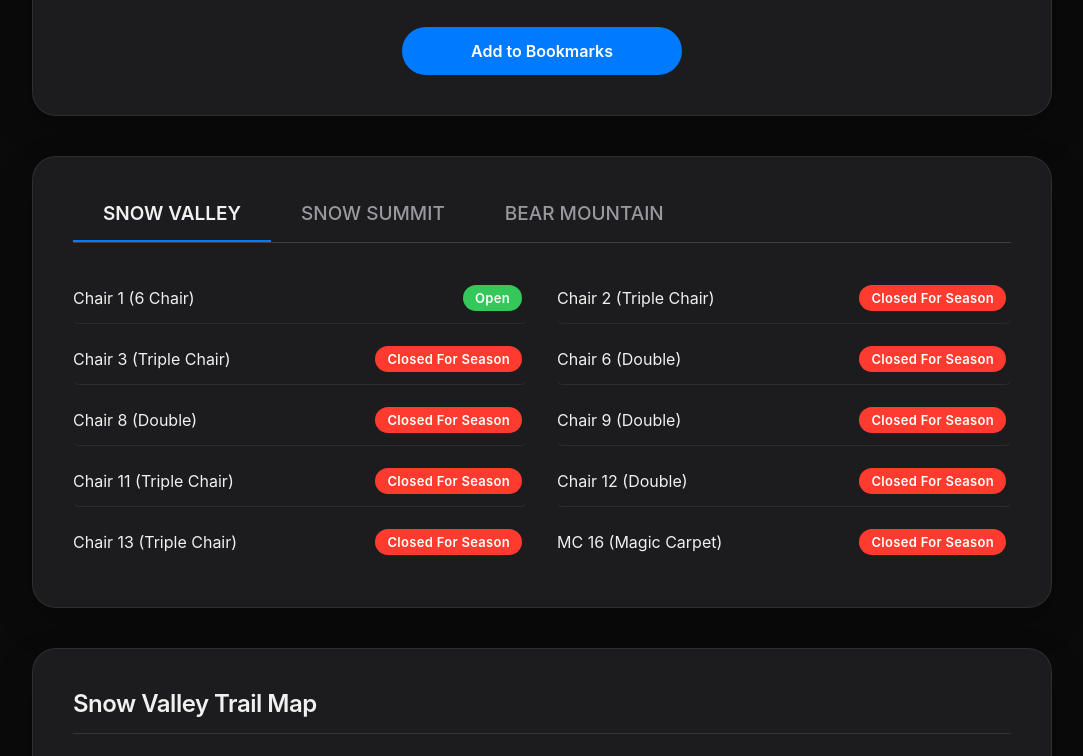
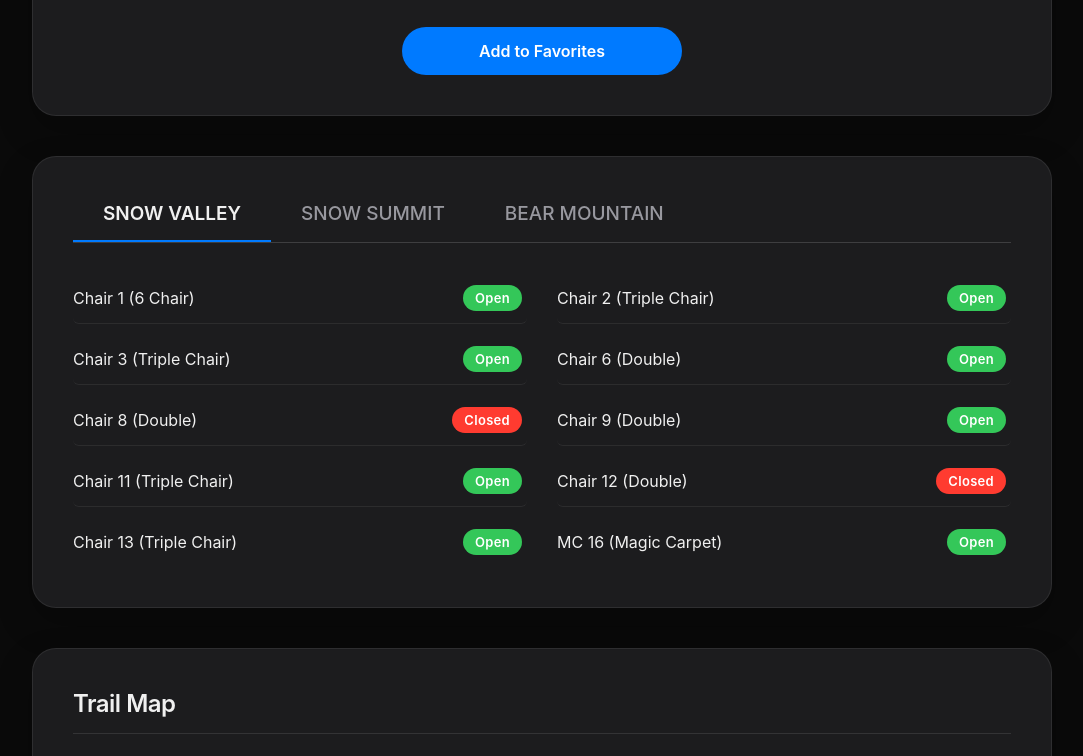
Before and after one commit to DellOptiPlex755x/SlopeScout, a website: page assets/pages/bigbear.html in a window 1280 px wide. Shown: the part 532-1288 px from the top of the page, without its empty margins (98-1181 px from the left). Drawn offline with Linux system fonts and the light colour scheme; no server answers; grey boxes are pictures that could not be loaded; files whose address does not match are found by name.

Commit message:
Revert "Nav Bar Fixes"
This reverts commit 437e83c2337502bb6ec65721d107f9b470549afc.

```diff
--- a/assets/pages/bigbear.html
+++ b/assets/pages/bigbear.html
@@ -15,11 +15,10 @@
             --text-light: #f0f0f0;
             --text-secondary: rgba(235, 235, 245, 0.6);
             --accent-blue: #007aff;
-            --status-open: #34c759; /* Green for Open */
-            --status-closed: #ff3b30; /* Red for Closed */
-            --status-scheduled: #ff9500; /* Orange for Scheduled */
-            --status-hold: #5e5ce6; /* Purple for Hold */
-            /* --status-closed-season: #8e8e93; /* Grey for Closed For Season - REMOVED */
+            --status-open: #34c759;
+            --status-closed: #ff3b30;
+            --status-scheduled: #ff9500;
+            --status-hold: #5e5ce6;
             --transition-speed: 0.3s;
         }
 
@@ -101,7 +100,7 @@
         /* --- Removed Parallax Text Styles --- */
 
 
-        /* --- Styles for Content Area, Cards, Tabs, Map etc. --- */
+        /* --- Styles for Content Area, Cards, Tabs, Map etc. (Keep existing) --- */
         .content-area { position: relative; margin-top: -60px; padding: 0 40px 60px; z-index: 5; }
         .animated-card { background-color: var(--card-bg); border-radius: 24px; padding: 35px; margin: 0 auto 40px; max-width: 90%; box-shadow: 0 15px 35px rgba(0,0,0,0.25); border: 1px solid var(--card-border); opacity: 0; transform: translateY(30px); transition: opacity 0.6s ease-out, transform 0.6s ease-out; will-change: opacity, transform; }
         .animated-card.is-visible { opacity: 1; transform: translateY(0); }
@@ -133,12 +132,9 @@
         .status-closed { background-color: var(--status-closed); color: #fff; }
         .status-scheduled { background-color: var(--status-scheduled); color: #fff; }
         .status-hold { background-color: var(--status-hold); color: #fff; }
-        /* Changed status color back to red */
-        .status-closed-season { background-color: var(--status-closed); color: #fff; }
         .map-section { margin-top: 40px; }
         .map-header { text-align: left; margin-bottom: 25px; font-size: 24px; font-weight: 600; letter-spacing: -0.5px; border-bottom: 1px solid rgba(255, 255, 255, 0.1); padding-bottom: 15px; }
-        /* Increased map height by 25% (600px * 1.25 = 750px) */
-        .map-container { height: 750px; width: 100%; border-radius: 16px; overflow: hidden; position: relative; }
+        .map-container { height: 600px; width: 100%; border-radius: 16px; overflow: hidden; position: relative; }
         .map-container iframe { border-radius: 16px; }
 
         /* --- Responsive Styles --- */
@@ -164,8 +160,7 @@
             .lift-item:nth-child(odd):last-child, .lift-item:nth-child(even):last-child { border-bottom: none; }
             .lift-item:hover { transform: translateX(4px); }
             .animated-card { padding: 30px; max-width: 100%; }
-            /* Increased map height by 25% (450px * 1.25 = 562.5px, rounded) */
-            .map-container { height: 563px; }
+            .map-container { height: 450px; }
             .tab-button { padding: 10px 20px; font-size: 16px; }
             .map-header { font-size: 22px; }
         }
@@ -182,8 +177,7 @@
             .lift-item:hover { transform: translateX(3px); }
             .lift-status-badge { padding: 4px 10px; font-size: 11px; }
             .animated-card { padding: 20px; border-radius: 20px; }
-            /* Increased map height by 25% (350px * 1.25 = 437.5px, rounded) */
-            .map-container { height: 438px; border-radius: 12px; }
+            .map-container { height: 350px; border-radius: 12px; }
             .map-container iframe { border-radius: 12px; }
             .tab-button { padding: 10px 15px; font-size: 15px; }
             .map-header { font-size: 20px; }
@@ -220,58 +214,58 @@
 
     <div class="resorts-tab-section animated-card" id="resorts">
         <div class="tabs-container">
-            <button class="tab-button active" data-tab-target="#sv-lifts" data-map-url="https://vicomap-cdn.resorts-interactive.com/map/1825?menu=3.0,3.1,3.2,3.4,3.5,3.10,3.14&openLiftAnimation=true&openLiftColor=green&liftHighlightOpacity=0.2&backgroundOpacity=1.0" data-resort-name="Snow Valley">SNOW VALLEY</button>
-            <button class="tab-button" data-tab-target="#ss-lifts" data-map-url="https://vicomap-cdn.resorts-interactive.com/map/1818?menu=3.0,3.1,3.2,3.4,3.5,3.10,3.14&openLiftAnimation=true&openLiftColor=green&liftHighlightOpacity=0.2&backgroundOpacity=1.0" data-resort-name="Snow Summit">SNOW SUMMIT</button>
-            <button class="tab-button" data-tab-target="#bm-lifts" data-map-url="https://vicomap-cdn.resorts-interactive.com/map/1808?menu=3.0,3.1,3.2,3.4,3.5,3.10,3.14&openLiftAnimation=true&openLiftColor=green&liftHighlightOpacity=0.2&backgroundOpacity=1.0" data-resort-name="Bear Mountain">BEAR MOUNTAIN</button>
+            <button class="tab-button active" data-tab-target="#sv-lifts">SNOW VALLEY</button>
+            <button class="tab-button" data-tab-target="#ss-lifts">SNOW SUMMIT</button>
+            <button class="tab-button" data-tab-target="#bm-lifts">BEAR MOUNTAIN</button>
         </div>
         <div class="tab-content-container">
             <div class="tab-content active" id="sv-lifts">
                 <div class="lifts-grid">
                     <div class="lift-item"><span>Chair 1 (6 Chair)</span><span class="lift-status-badge status-open">Open</span></div>
-                    <div class="lift-item"><span>Chair 2 (Triple Chair)</span><span class="lift-status-badge status-closed-season">Closed For Season</span></div>
-                    <div class="lift-item"><span>Chair 3 (Triple Chair)</span><span class="lift-status-badge status-closed-season">Closed For Season</span></div>
-                    <div class="lift-item"><span>Chair 6 (Double)</span><span class="lift-status-badge status-closed-season">Closed For Season</span></div>
-                    <div class="lift-item"><span>Chair 8 (Double)</span><span class="lift-status-badge status-closed-season">Closed For Season</span></div>
-                    <div class="lift-item"><span>Chair 9 (Double)</span><span class="lift-status-badge status-closed-season">Closed For Season</span></div>
-                    <div class="lift-item"><span>Chair 11 (Triple Chair)</span><span class="lift-status-badge status-closed-season">Closed For Season</span></div>
-                    <div class="lift-item"><span>Chair 12 (Double)</span><span class="lift-status-badge status-closed-season">Closed For Season</span></div>
-                    <div class="lift-item"><span>Chair 13 (Triple Chair)</span><span class="lift-status-badge status-closed-season">Closed For Season</span></div>
-                    <div class="lift-item"><span>MC 16 (Magic Carpet)</span><span class="lift-status-badge status-closed-season">Closed For Season</span></div>
+                    <div class="lift-item"><span>Chair 2 (Triple Chair)</span><span class="lift-status-badge status-open">Open</span></div>
+                    <div class="lift-item"><span>Chair 3 (Triple Chair)</span><span class="lift-status-badge status-open">Open</span></div>
+                    <div class="lift-item"><span>Chair 6 (Double)</span><span class="lift-status-badge status-open">Open</span></div>
+                    <div class="lift-item"><span>Chair 8 (Double)</span><span class="lift-status-badge status-closed">Closed</span></div>
+                    <div class="lift-item"><span>Chair 9 (Double)</span><span class="lift-status-badge status-open">Open</span></div>
+                    <div class="lift-item"><span>Chair 11 (Triple Chair)</span><span class="lift-status-badge status-open">Open</span></div>
+                    <div class="lift-item"><span>Chair 12 (Double)</span><span class="lift-status-badge status-closed">Closed</span></div>
+                    <div class="lift-item"><span>Chair 13 (Triple Chair)</span><span class="lift-status-badge status-open">Open</span></div>
+                    <div class="lift-item"><span>MC 16 (Magic Carpet)</span><span class="lift-status-badge status-open">Open</span></div>
                 </div>
             </div>
             <div class="tab-content" id="ss-lifts">
                 <div class="lifts-grid">
                     <div class="lift-item"><span>Chair 1 (High-Speed Quad)</span><span class="lift-status-badge status-open">Open</span></div>
-                    <div class="lift-item"><span>Chair 2 (High-Speed Quad)</span><span class="lift-status-badge status-closed-season">Closed For Season</span></div>
-                    <div class="lift-item"><span>Chair 3 (Double)</span><span class="lift-status-badge status-closed-season">Closed For Season</span></div>
-                    <div class="lift-item"><span>Chair 4 (Triple Chair)</span><span class="lift-status-badge status-closed-season">Closed For Season</span></div>
-                    <div class="lift-item"><span>Chair 5 (Double)</span><span class="lift-status-badge status-closed-season">Closed For Season</span></div>
-                    <div class="lift-item"><span>Chair 6 (Double)</span><span class="lift-status-badge status-closed-season">Closed For Season</span></div>
-                    <div class="lift-item"><span>Chair 7 (Double)</span><span class="lift-status-badge status-closed-season">Closed For Season</span></div>
-                    <div class="lift-item"><span>Chair 8 (Triple Chair)</span><span class="lift-status-badge status-closed-season">Closed For Season</span></div>
-                    <div class="lift-item"><span>Chair 9 (Triple Chair)</span><span class="lift-status-badge status-closed-season">Closed For Season</span></div>
-                    <div class="lift-item"><span>Chair 10 (Triple Chair)</span><span class="lift-status-badge status-closed-season">Closed For Season</span></div>
-                    <div class="lift-item"><span>MC 1 (Magic Carpet)</span><span class="lift-status-badge status-closed-season">Closed For Season</span></div>
+                    <div class="lift-item"><span>Chair 2 (High-Speed Quad)</span><span class="lift-status-badge status-open">Open</span></div>
+                    <div class="lift-item"><span>Chair 3 (Double)</span><span class="lift-status-badge status-open">Open</span></div>
+                    <div class="lift-item"><span>Chair 4 (Triple Chair)</span><span class="lift-status-badge status-open">Open</span></div>
+                    <div class="lift-item"><span>Chair 5 (Double)</span><span class="lift-status-badge status-closed">Closed</span></div>
+                    <div class="lift-item"><span>Chair 6 (Double)</span><span class="lift-status-badge status-open">Open</span></div>
+                    <div class="lift-item"><span>Chair 7 (Double)</span><span class="lift-status-badge status-open">Open</span></div>
+                    <div class="lift-item"><span>Chair 8 (Triple Chair)</span><span class="lift-status-badge status-open">Open</span></div>
+                    <div class="lift-item"><span>Chair 9 (Triple Chair)</span><span class="lift-status-badge status-open">Open</span></div>
+                    <div class="lift-item"><span>Chair 10 (Triple Chair)</span><span class="lift-status-badge status-closed">Closed</span></div>
+                    <div class="lift-item"><span>MC 1 (Magic Carpet)</span><span class="lift-status-badge status-open">Open</span></div>
                 </div>
             </div>
             <div class="tab-content" id="bm-lifts">
                 <div class="lifts-grid">
+                    <div class="lift-item"><span>Chair 3 (Double)</span><span class="lift-status-badge status-closed">Closed</span></div>
                     <div class="lift-item"><span>Chair 4 (Double)</span><span class="lift-status-badge status-open">Open</span></div>
-                    <div class="lift-item"><span>Chair 3 (Double)</span><span class="lift-status-badge status-closed-season">Closed For Season</span></div>
-                    <div class="lift-item"><span>Chair 5 (6 Chair)</span><span class="lift-status-badge status-closed-season">Closed For Season</span></div>
-                    <div class="lift-item"><span>Chair 6 (High-Speed Quad)</span><span class="lift-status-badge status-closed-season">Closed For Season</span></div>
-                    <div class="lift-item"><span>Chair 7 (Triple Chair)</span><span class="lift-status-badge status-closed-season">Closed For Season</span></div>
-                    <div class="lift-item"><span>Chair 8 (Triple Chair)</span><span class="lift-status-badge status-closed-season">Closed For Season</span></div>
-                    <div class="lift-item"><span>Chair 9 (High-Speed Quad)</span><span class="lift-status-badge status-closed-season">Closed For Season</span></div>
+                    <div class="lift-item"><span>Chair 5 (6 Chair)</span><span class="lift-status-badge status-open">Open</span></div>
+                    <div class="lift-item"><span>Chair 6 (High-Speed Quad)</span><span class="lift-status-badge status-open">Open</span></div>
+                    <div class="lift-item"><span>Chair 7 (Triple Chair)</span><span class="lift-status-badge status-open">Open</span></div>
+                    <div class="lift-item"><span>Chair 8 (Triple Chair)</span><span class="lift-status-badge status-open">Open</span></div>
+                    <div class="lift-item"><span>Chair 9 (High-Speed Quad)</span><span class="lift-status-badge status-open">Open</span></div>
                 </div>
             </div>
         </div>
     </div>
 
     <div class="map-section animated-card" id="trail-map">
-        <h2 class="map-header" id="mapHeader">Snow Valley Trail Map</h2>
+        <h2 class="map-header">Trail Map</h2>
         <div class="map-container">
-            <iframe id="mapIframe" src="https://vicomap-cdn.resorts-interactive.com/map/1825?menu=3.0,3.1,3.2,3.4,3.5,3.10,3.14&openLiftAnimation=true&openLiftColor=green&liftHighlightOpacity=0.2&backgroundOpacity=1.0" width="100%" height="100%" frameborder="0" loading="lazy"></iframe>
+            <iframe src="https://vicomap-cdn.resorts-interactive.com/map/1818?menu=3.0,3.1,3.2,3.4,3.5,3.10,3.14&openLiftAnimation=true&openLiftColor=green&liftHighlightOpacity=0.2&backgroundOpacity=1.0" width="100%" height="100%" frameborder="0" loading="lazy"></iframe>
         </div>
     </div>
 </div>
@@ -286,71 +280,31 @@
 
     // --- Tab Switching Logic ---
     const tabsContainer = document.querySelector('.tabs-container');
-    const mapIframe = document.getElementById('mapIframe'); // Get the iframe element
-    const mapHeader = document.getElementById('mapHeader'); // Get the map header element
-
-    if(tabsContainer && mapIframe && mapHeader){ // Check if all elements exist
+    if(tabsContainer){
         const tabButtons = document.querySelectorAll('.tab-button');
         const tabContents = document.querySelectorAll('.tab-content');
-
-        // Function to update map and header
-        function updateMapAndHeader(activeButton) {
-            const mapUrl = activeButton.dataset.mapUrl;
-            const resortName = activeButton.dataset.resortName;
-
-            if (mapUrl) {
-                mapIframe.src = mapUrl; // Update iframe source
-            }
-            if (resortName) {
-                mapHeader.textContent = `${resortName} Trail Map`; // Update header text
-            }
-        }
-
-        // Initial setup for the default active tab
-        const initialActiveButton = tabsContainer.querySelector('.tab-button.active');
-        if (initialActiveButton) {
-            updateMapAndHeader(initialActiveButton);
-        }
-
-
         tabsContainer.addEventListener('click', (e) => {
             if (!e.target.matches('.tab-button')) return;
-
-            const targetButton = e.target;
-            const targetContentId = targetButton.dataset.tabTarget;
+            const targetContentId = e.target.dataset.tabTarget;
             const targetContent = document.querySelector(targetContentId);
-
-            // Update active classes for buttons and content
             tabButtons.forEach(button => button.classList.remove('active'));
-            targetButton.classList.add('active');
+            e.target.classList.add('active');
             tabContents.forEach(content => content.classList.remove('active'));
             if (targetContent) { targetContent.classList.add('active'); }
-
-            // Update the map and header based on the clicked tab
-            updateMapAndHeader(targetButton);
         });
-    } else {
-        console.error("Error: Tabs container, map iframe, or map header not found.");
     }
-
 
     // --- Button Click ---
     const addParkBtn = document.getElementById('addParkBtn');
     if(addParkBtn){
-        // Changed the button text to "Add to Bookmarks" to match Firebase logic below
-        addParkBtn.textContent = 'Add to Bookmarks';
-        // Removed the simple text change logic as it's handled by Firebase now
-        // addParkBtn.addEventListener('click', function() { this.textContent = 'Added!'; setTimeout(() => { this.textContent = 'Add to Favorites'; }, 1500); });
+        addParkBtn.addEventListener('click', function() { this.textContent = 'Added!'; setTimeout(() => { this.textContent = 'Add to Favorites'; }, 1500); });
     }
 
 </script>
 
 <script type="module">
     // Import necessary functions from Firebase SDK and your config
-    // IMPORTANT: Ensure '../firebase/config.js' path is correct relative to this HTML file
-    // If bigbear.html is in the root, and firebase folder is also in the root, path should be './firebase/config.js'
-    // If bigbear.html is in a subfolder (e.g., 'pages'), path might be '../firebase/config.js'
-    import { auth, db } from './firebase/config.js'; // ADJUST PATH AS NEEDED
+    import { auth, db } from '../firebase/config.js'; // Ensure path is correct
     import { onAuthStateChanged } from "https://www.gstatic.com/firebasejs/11.4.0/firebase-auth.js";
     import { doc, setDoc, getDoc, deleteDoc, serverTimestamp } from "https://www.gstatic.com/firebasejs/11.4.0/firebase-firestore.js";
 
@@ -363,12 +317,12 @@
     let isBookmarked = false;
     let isProcessing = false; // Flag to track if an operation is in progress
 
-    // --- Define colors for clarity ---
+    // --- NEW: Define colors for clarity ---
     const defaultButtonColor = 'var(--accent-blue)';
     const hoverRemoveColor = 'var(--status-closed)'; // Using your existing red color variable
     const disabledLoginColor = '#444'; // Grey for login prompt
 
-    // --- Function to update button appearance ---
+    // --- UPDATED: Function to update button appearance ---
     function updateButtonState() {
         if (!addParkBtn) return;
         if (isProcessing) return; // Don't change appearance during processing
@@ -399,7 +353,7 @@
         }
     }
 
-    // --- Functions to handle hover effects ---
+    // --- NEW: Functions to handle hover effects ---
     const handleMouseOver = () => {
         if (isBookmarked && !isProcessing) { // Only apply if bookmarked and not processing
             addParkBtn.style.backgroundColor = hoverRemoveColor;
@@ -471,9 +425,8 @@
     if (addParkBtn) {
         addParkBtn.addEventListener('click', async () => {
             if (!currentUserId) {
-                // Redirect to login/signup page if not logged in
-                // Ensure 'sign-up_login.html' path is correct
-                window.location.href = 'sign-up_login.html'; // ADJUST PATH AS NEEDED
+                alert('Please log in or create an account to save bookmarks.');
+                window.location.href = 'sign-up_login.html';
                 return;
             }
             if (isProcessing) return; // Prevent double clicks
@@ -509,9 +462,7 @@
                 }
             } catch (error) {
                 console.error("Error updating bookmark: ", error);
-                // Use a less intrusive way to notify the user, e.g., console log or a temporary message area
-                // alert('Failed to update bookmark. Please try again.');
-                console.error('Failed to update bookmark. Please try again.');
+                alert('Failed to update bookmark. Please try again.');
                 // On error, reset processing and update button to previous state
                 isProcessing = false;
                 updateButtonState(); // Update based on 'isBookmarked' status before the failed attempt
```
Also changed, not shown: assets/pages/profile.html (+16 -61 lines).
